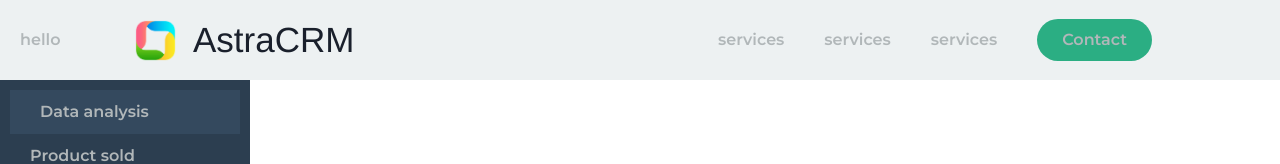
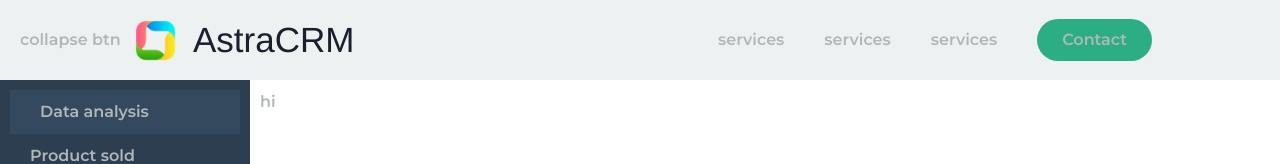
Before and after one commit to muthumanikandan390/CRM, a React (Vite) app in the folder FRONTEND/crmfrontend/: page /homepage in a window 1280 px wide. Shown: the top 164 px of the page. Built offline with nearby package versions, Linux system fonts and the light colour scheme.

Commit message:
css-animation

```diff
--- a/FRONTEND/crmfrontend/src/components/CollapseBtn.jsx
+++ b/FRONTEND/crmfrontend/src/components/CollapseBtn.jsx
@@ -1,9 +1,16 @@
+/* eslint-disable react/prop-types */
 import styles from "../components/NavBar.module.css";
-function CollapseBtn() {
+function CollapseBtn({ toggleSideBar }) {
+
+
+
+  function handleAlert() {
+    toggleSideBar()
+  }
+
   return (
 
-      <button className={styles.Collapsebtn}> hero </button>
-
+      <button onClick={handleAlert} className={styles.collapsebtn}> collapse btn </button>
 
   )
 }
--- a/FRONTEND/crmfrontend/src/components/CollapseBtn.module.css
+++ b/FRONTEND/crmfrontend/src/components/CollapseBtn.module.css
@@ -0,0 +1,9 @@
+.collapsebtn {
+
+  padding: 10px;
+  position: absolute; /* Absolute positioning */
+  left: 10px; /* Distance from the left edge */
+  top: 50%; /* Position at the vertical center */
+  transform: translateY(-50%); /* Center vertically */
+
+  }
--- a/FRONTEND/crmfrontend/src/components/NavBar.jsx
+++ b/FRONTEND/crmfrontend/src/components/NavBar.jsx
@@ -1,12 +1,15 @@
+/* eslint-disable react/prop-types */
 import styles from "../components/NavBar.module.css";
+import CollapseBtn from "./CollapseBtn";
 
 
 
-function NavBar() {
+function NavBar({ toggleSideBar }) {
   return (
 
     <header  className={styles.logoheader}>
-      <button className={styles.collapsebtn}>hello</button>
+
+      <CollapseBtn toggleSideBar={toggleSideBar}/>
 
 
 
--- a/FRONTEND/crmfrontend/src/components/SideBar.jsx
+++ b/FRONTEND/crmfrontend/src/components/SideBar.jsx
@@ -1,10 +1,11 @@
-import React from 'react';
+/* eslint-disable react/prop-types */
+
 import styles from "../components/SideBar.module.css";
 
 
-const Sidebar = () => {
+const Sidebar = ({isVisible}) => {
   return (
-    <div className={styles.sideBar}>
+    <div className={`${styles.sideBar} ${!isVisible ? styles.sidebarHidden : ''}` }>
       <ul className={styles.featuresList}>
         <li className={`${styles.featuresItem} ${styles.inbox} ${styles.active}`}>
           <i className={`bx bxs-inbox ${styles.featuresItemIcon} ${styles.inboxIcon}`}>
--- a/FRONTEND/crmfrontend/src/components/SideBar.module.css
+++ b/FRONTEND/crmfrontend/src/components/SideBar.module.css
@@ -8,11 +8,11 @@
 body {
   font-family: Arial, sans-serif;
 }
+
 .displaybtn {
   background-color: navy;
   border-radius: 50px;
 }
-
 
 /* Sidebar styles */
 .sideBar {
@@ -21,8 +21,16 @@ body {
   background-color: #2c3e50;
   color: #ecf0f1;
   padding: 10px;
-  display: flex;
   flex-direction: column;
+  position: relative; /* Required for transition effects */
+  transform: translateX(0); /* Default position */
+  opacity: 1; /* Default opacity */
+  transition: transform 0.3s ease, opacity 0.3s ease; /* Smooth transition for transform and opacity */
+}
+
+.sidebarHidden {
+  transform: translateX(-100%); /* Move the sidebar out of view */
+  opacity: 0; /* Hide the sidebar */
 }
 
 .logoNameWrapper {
--- a/FRONTEND/crmfrontend/src/index.css
+++ b/FRONTEND/crmfrontend/src/index.css
@@ -24,7 +24,7 @@
 html {
   font-size: 62.5%;
   box-sizing: border-box;
-  background-color: rgb(45, 9, 9);
+  background-color: white;
 }
 
 body {
--- a/FRONTEND/crmfrontend/src/pages/HomePage.jsx
+++ b/FRONTEND/crmfrontend/src/pages/HomePage.jsx
@@ -1,16 +1,28 @@
-import NavBar from "../components/NavBar"
-import SideBar from "../components/SideBar"
+import { useState } from "react";
+import NavBar from "../components/NavBar";
+import SideBar from "../components/SideBar";
+import styles from './HomePage.module.css'; // Import your CSS module
 
 function HomePage() {
+  const [isVisible, setIsVisible] = useState(true);
+
+  function toggleSideBar() {
+    setIsVisible(!isVisible);
+    console.log(isVisible)
+  }
+
   return (
     <div>
-
-      <NavBar />
-
-      <SideBar />
-
+      <NavBar toggleSideBar={toggleSideBar} />
+      <div className={styles.container}>
+        <SideBar isVisible={isVisible} />
+        <div className={styles.content}>
+          <button>hi</button>
+          {/* Add more content here */}
+        </div>
+      </div>
     </div>
-  )
+  );
 }
 
-export default HomePage
+export default HomePage;
--- /dev/null
+++ b/FRONTEND/crmfrontend/src/pages/HomePage.module.css
@@ -0,0 +1,29 @@
+.container {
+  display: flex;
+  transition: margin-left 0.3s ease; /* Smooth transition for content */
+}
+
+.sideBar {
+  width: 250px;
+  height: 100vh;
+  background-color: #2c3e50;
+  color: #ecf0f1;
+  padding: 10px;
+  transition: transform 0.3s ease, opacity 0.3s ease; /* Smooth transitions for transform and opacity */
+  transform: translateX(0);
+  opacity: 1;
+  display: flex;
+  flex-direction: column;
+  overflow: hidden; /* Ensure content is hidden */
+}
+
+.sideBarHidden {
+  transform: translateX(-100%); /* Move the sidebar out of view */
+  opacity: 0; /* Make the sidebar invisible */
+}
+
+.content {
+  flex: 1;
+  padding: 10px;
+  transition: margin-left 0.3s ease; /* Smooth transition for content */
+}
```
